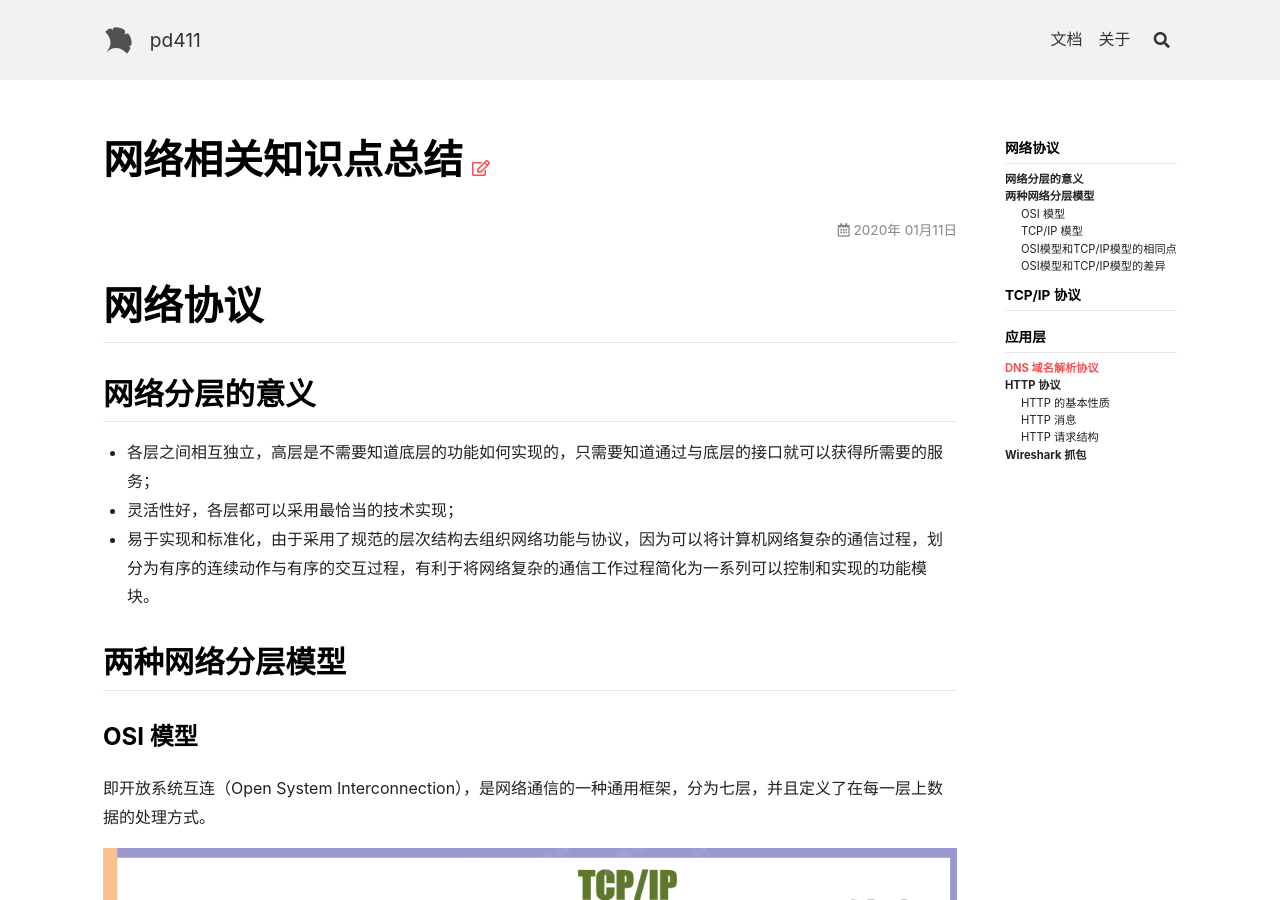
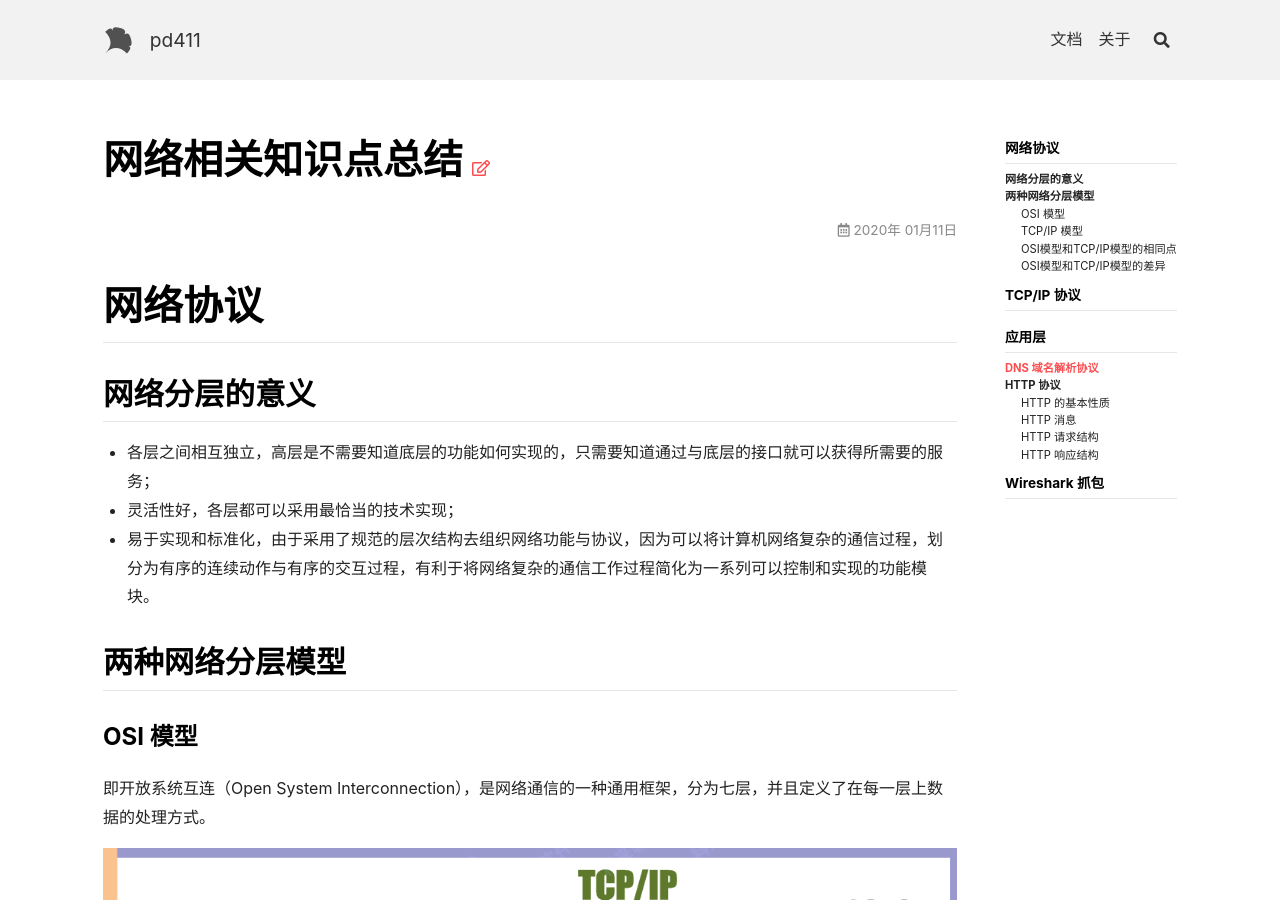
Before and after one commit to pd411/pd411.github.io, a Jekyll site: the page built from _posts/2020-1-11-网络相关知识点总结.md, in a window 1280 px wide and 900 px high. Built offline with Jekyll 4.4.1, drawn with Linux system fonts in a browser that asks for light colours; nearby versions of some CDN libraries.

Commit message:
update 2020-1-11-网络相关知识点.md

````diff
--- a/_posts/2020-1-11-网络相关知识点总结.md
+++ b/_posts/2020-1-11-网络相关知识点总结.md
@@ -11,6 +11,7 @@ key:
 - 各层之间相互独立，高层是不需要知道底层的功能如何实现的，只需要知道通过与底层的接口就可以获得所需要的服务；
 - 灵活性好，各层都可以采用最恰当的技术实现；
 - 易于实现和标准化，由于采用了规范的层次结构去组织网络功能与协议，因为可以将计算机网络复杂的通信过程，划分为有序的连续动作与有序的交互过程，有利于将网络复杂的通信工作过程简化为一系列可以控制和实现的功能模块。
+<br/>
 
 ## 两种网络分层模型
 ### OSI 模型
@@ -50,6 +51,7 @@ key:
   - **硬件规范的定义**，如电缆、连接器、无线接收器等的工作方式，网卡、集线器等网络设备也工作在物理层；
   - **编码和信号**，物理层把计算机中的二进制0和1转换成可以在物理介质上传输的信号；
   - 再把数据转换成信号后，物理层负责**信号的实际发送和接收**。
+<br/>
 
 ### TCP/IP 模型
 TCP/IP分层模型被称作因特网分层模型（Internet Layering Model）、因特网参考模型（Internet Reference Model），一共分为四层：
@@ -61,6 +63,7 @@ TCP/IP分层模型被称作因特网分层模型（Internet Layering Model）、
 - **第二层 -- 网络层（Network）**：该层负责**相同和不同网络中计算机之间的通信**，主要处理**数据包**和**路由**。数据包是网络传输的最小数据单位，通过某条传输路线将数据包传给对方，如IP协议、ICMP协议、IGMP协议。在IP层中，**ARP协议**用于将**IP地址转换为物理地址**，**ICMP协议**用于**报告差错**和**传送控制信息**，**IP协议**在TCP/IP协议组中处于核心地位。
 
 - **第一层 -- 网络接口层（Network Interface）**：该层对实际的**网络媒介的管理**，包括操作系统中的设备驱动程序和计算机相对的网络接口卡。
+<br/>
 
 ### OSI模型和TCP/IP模型的相同点
 - 都是采用协议分层的方法；
@@ -69,6 +72,7 @@ TCP/IP分层模型被称作因特网分层模型（Internet Layering Model）、
 - 都是计算机通信的国际标准，OSI原则上是国际通用，TCP/IP工业上使用较多；
 - 都提供TCP和UDP；
 - 都是基于一种协议集的概念，协议集是一组完成特定功能的相互独立的协议。
+<br/>
 
 ### OSI模型和TCP/IP模型的差异
 - TCP/IP一开始就考虑到多种异构网的互连问题，并将网际协议IP作为TCP/IP的重要组成部分。ISO和CCITT最初只考虑到全世界都使用一种统一的标准公用数据网将各种不同的系统互连在一起，后来，ISO意识到网际协议IP的重要性，然而已经来不及了，只好在网络层划分一个子层来完成类似TCP/IP中的IP的作用。
@@ -101,25 +105,32 @@ TCP/IP分层模型被称作因特网分层模型（Internet Layering Model）、
 **域名注册：**
 - **domain name 域名**
 域名是一个访问网站或者是应用程序的名字，例如，当用户在浏览器上输入的`www.example.com`。为了是你的网站或者是应用程序在互联网上可用，就必须注册一个域名。
+<br/>
 
 - **domain registrar 域注册商**
 域注册商是一个公司经ICANN（互联网名称和数字地址分配机构）认可的公司，可以处理特定顶级域名（TLD）的域名注册。例如，Amazon Registrar, Inc. 是一个域名注册商对于`.com`、`.net`、`.org`。
+<br/>
 
 - **domain registry 域注册局**
 域注册局是一个公司有权利去销售一些特定的顶级域名（TLD）。域注册表定义了用于注册域的规则，例如地理TLD的居住要求。 域注册中心还维护具有相同TLD的所有域名的权威数据库。 注册表的数据库包含每个域的信息，例如联系信息和名称服务器。
+<br/>
 
 - **domain reseller 域代理商**
 域代理商是一个公司为注册服务商出售域名。
+<br/>
 
 - **top-level domain (TLD) 顶级域名**
 顶级域名是域名的最后一部分，例如`.com`、`.net`、`.org`。
+<br/>
 
 **DNS 域名解析协议概念**
 - **A 记录**
 A记录，又称主机记录，是将一个域名解析成一个IP地址。当访问一个域名时DNS会通过A记录解析出相对应的IP地址，以达到后续访问的目的。
+<br/>
 
 - **CNAME 记录**
 CNAME记录，又称别名记录，是将一个域名，映射到另外一个域名。这两个别名的全称就`http://www.mydomain.com/`和`mail.mydomain.com`。实际上他们都指向 `host.mydomain.com`。
+<br/>
 
 - **DNS 解析**
 DNS解析的过程就是寻找那台机器上有你需要的资源的过程。当在浏览器上输入一个地址时，其实并不是输入的网站真正意义上的地址。互联网上每台计算机的唯一标识是它的IP地址，但IP地址并不方便记忆。用户更喜欢用方便记忆的网站去寻找互联网上的其它计算机，也就是用户输入在浏览器上的网站。一个网站到IP地址的转换，这个过程就是DNS解析。查找顺序：`浏览器缓存 -> 操作系统缓存 -> 本地host文件 -> 路由器缓存 -> ISP DNS缓存 -> 顶级DNS服务器`。
@@ -129,6 +140,7 @@ DNS解析的过程就是寻找那台机器上有你需要的资源的过程。
   - **路由器缓存**：有些路由器也有DNS缓存的功能，访问过的域名会存在路由器上；
   - **ISP DNS缓存**：互联网服务提供商也会提供DNS服务。在本地查找不到的情况下，就会向ISP进行查询，ISP会在当前服务器的缓存内查找是否有记录，如果有，则返回这个IP，若没有，则会开始向顶级域名服务器请求查询。
   - **顶级DNS服务器**：根域名收到请求后，会判别这个域名(.com)是授权给那台服务器管理，并返回这个顶级DNS服务器的IP。请求者收到这台顶级DNS的服务器IP后，会向该服务器发起查询，如果该服务器无法解析，该服务器就会返回下一季的DNS服务器IP，本机继续查找，直到服务器找到主机。
+<br/>
 
 通过`dig`命令查询主机地址的信息：
 !["dig www.baidu.com"]({{site.url}}/assets/images/network/image003.png "dig www.baidu.com信息")
@@ -162,15 +174,24 @@ www.a.shifen.com.	151	IN	A	163.177.151.109
 ;; WHEN: Mon Jan 13 18:15:10 CST 2020
 ;; MSG SIZE  rcvd: 101
 ```
+<br/>
 
 ## HTTP 协议
 **HTTP（超文本传输协议）** 是一个用于传输超媒体文档（例如HTML）的应用层协议。它是为Web浏览器与Web服务器之间的通信而设计的，但也可以用于其他目的。HTTP 遵循经典的**CS（客户端-服务器端）模型**，客户端打开一个连接以发送请求，然后等待它收到服务器端响应。HTTP 是**无状态协议**，这意味着服务器不会再两个请求之间保留任何数据（状态）。该协议虽然通常基于**TCP/IP层**，但可以在任何可靠的传输层上使用；也就是说，不像UDP，它是一个不会静默丢失消息的协议。RUDP-作为UDP的可靠化升级版本-是一个合适的替代选择。
+<br/>
 
 ### HTTP 的基本性质
 - **HTTP 是简单的**：虽然下一代`HTTP/2`协议将HTTP消息封装到了帧（frames）中，HTTP大体上还是被设计得简单易读；
+<br/>
+
 - **HTTP 是可拓展的**：在`HTTP/1.0`中出现的`HTTP headers`让协议扩展变得非常容易。只要服务端和客户端就新`headers`达成语义一致，新功能就可以被轻松加入进来。
+<br/>
+
 - **HTTP是无状态，有会话的**：无状态表示在同一个连接中，两个执行成功的请求之间是没关系的。这就会出现一个问题，用户没有办法在同一个网站进行连续交互，比如在一个电商网站里，用户把商品添加入购物车，当切换页面再次添加商品，这两次添加商品之间没有关系，浏览器无法知道用户最终选择了哪些商品。而可以使用`HTTP Cookies`，使得每次请求都能共享相同的上下文信息，达成相同的状态。
+<br/>
+
 - **HTTP 和连接**：一个连接是由**传输层**来控制的，这从根本上不属于HTTP的范围。HTTP并不需要其底层的传输层协议是面向连接的，只需要它是可靠的，或不丢失消息的（至少返回错误）。在互联网中，有两个最常用的传输层协议：TCP是可靠的，而UDP不是。因此，HTTP依赖于面向连接的TCP进行消息传递，但连接并不是必须的。
+<br/>
 
 ### HTTP 消息
 HTTP消息是服务器和客户端之间交换数据的方式。有两种类型的消息：请求（request）—— 客户端发送消息给服务器；响应（response）—— 来自服务器的应答。
@@ -197,36 +218,42 @@ HTTP 请求和响应具有相似的结构，由以下部分组成：
   - *星号形式（asterisk form）*，一个简单的的星号(`*`)，配合`OPTIONS`方法使用，代表整个服务器。
   `OPTION * HTTP/1.1`
 - *HTTP 版本（HTTP version）*，定义了剩余报文的结构，作为对期望的响应版本的指示符。
+<br/>
 
 2. **Headers**：来自请求的 HTTP headers 遵循和 HTTP header 相同的基本结构：不区分大小写的字符串，紧跟着的冒号(`:`)和一个结构取决于 header 的值。整个 header（包括值）由一行组成，这一行可以相当长。
    - *General headers*，例如`Via`，适用于整个报文；
    - *Request headers*，例如`User-Agent`、`Accept-Type`，通过进一步的定义，或者给定上下文(例如`Referer`)，或者进行有条件的限制 (例如`If-None`) 来修改请求。
    - *Entity headers*，例如`Content-Length`，适用于请求的 body。显然，如果请求中没有任何 body，则不会发送这样的头文件。
 !["http request headers"]({{site.url}}/assets/images/network/HTTP_Request_Headers2.png "http request headers")
+<br/>
 
 3. **Body**：请求的最后一部分是它的body。不是所有的请求都有一个 body：例如获取资源的请求，`GET`，`HEAD`，`DELETE` 和 `OPTIONS`，通常它们不需要 body。 有些请求将数据发送到服务器以便更新数据：常见的的情况是 `POST` 请求（包含 HTML 表单数据）。Body 大致分为两类：
 - *Single-resource bodies*，由一个单文件组成。该类型 body 由两个 header 定义： `Content-Type` 和 `Content-Length`.
 - *Multiple-resource bodies*，由多部分 body 组成，每一部分包含不同的信息位。通常是和 `HTML Forms` 连系在一起。
+<br/>
 
-HTTP 响应
+### HTTP 响应结构
 1. **状态行**：HTTP 响应的起始行被称作 *状态行（status line）*，包含以下信息：
 `HTTP/1.1 404 Not Found`
 - *协议版本*，通常为 `HTTP/1.1`。
 - *状态码（status code）*，表明请求是成功或失败。常见的状态码是 `200`，`404`。
 - *状态文本（status text）*。一个简短的，纯粹的信息，通过状态码的文本描述，帮助人们理解该 HTTP 消息。
+<br/>
 
 2. **Headers**：响应的 HTTP headers 遵循和任何其它 header 相同的结构：不区分大小写的字符串，紧跟着的冒号 (`:`) 和一个结构取决于 header 类型的值。 整个 header（包括其值）表现为单行形式。响应头可分为：
 - *General headers*，例如`Via`，适用于整个报文。
 - *Response headers*，例如`Vary`和`Accept-Ranges`，提供其它不符合状态行的关于服务器的信息。
 - *Entity headers*，例如`Content-Length`，适用于请求的 body。显然，如果请求中没有任何 body，则不会发送这样的头文件。
 !["http response headers"]({{site.url}}/assets/images/network/HTTP_Response_Headers2.png "http response headers")
+<br/>
 
 3. **Body**：响应的最后一部分是 body。不是所有的响应都有 body：具有状态码 (如`201`或`204`) 的响应，通常不会有 body。
 Body 大致可分为：
 - *Single-resource bodies*，由已知长度的单个文件组成。该类型 body 由两个 header 定义`Content-Type`和`Content-Length`。
 - *Single-resource bodies*，由**未知**长度的单个文件组成，通过将`Transfer-Encoding`设置为 chunked 来使用 chunks 编码。
 - *Multiple-resource bodies*，由多部分 body 组成，每部分包含不同的信息段。但这是比较少见的。
+<br/>
 
 ********
 
-## Wireshark 抓包
+# Wireshark 抓包
````
